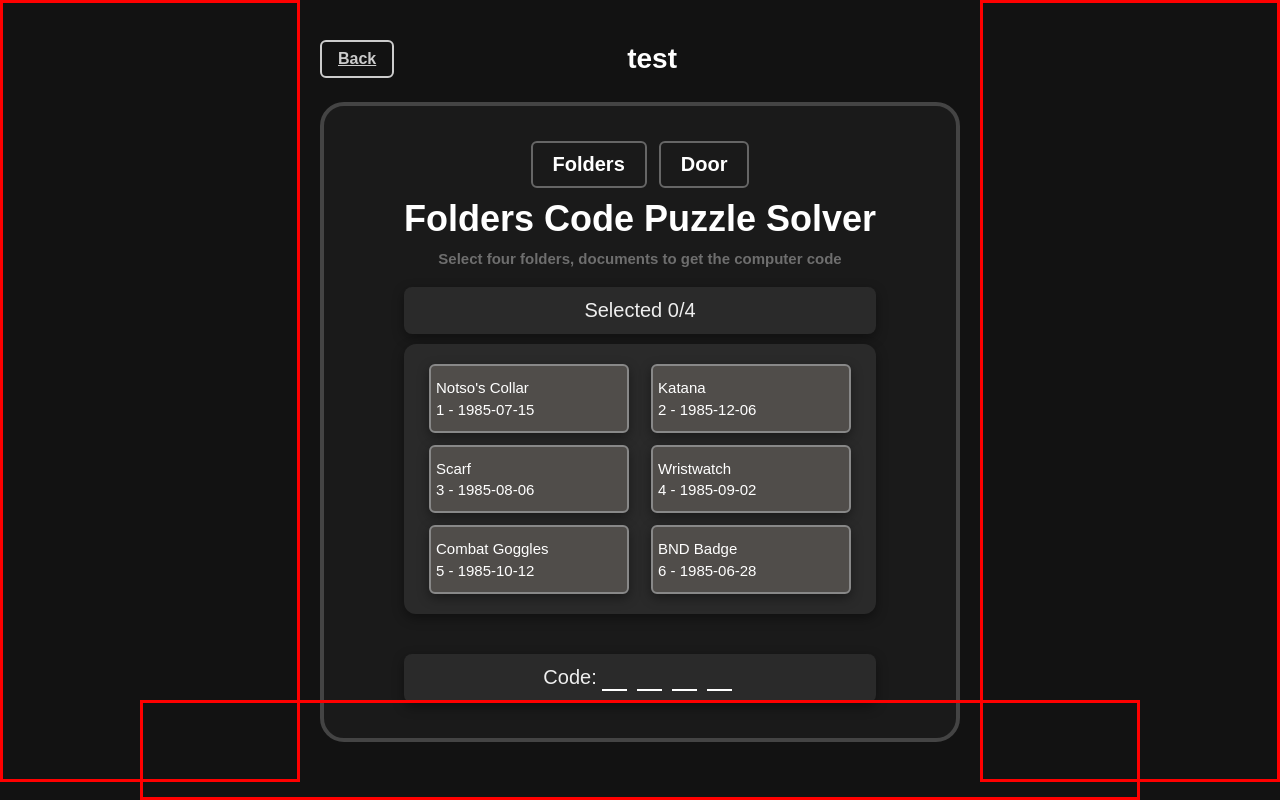
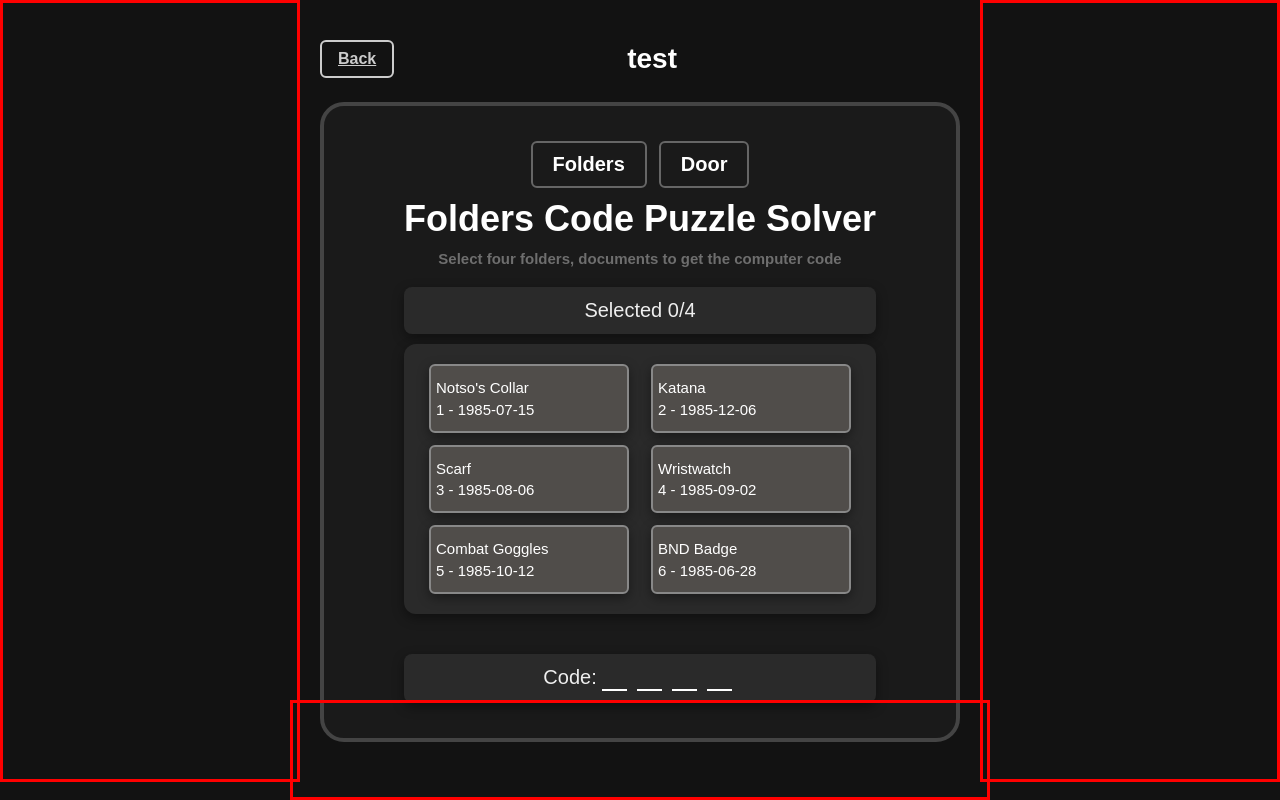
Before and after one commit to pochua117/CODSideKick, a Next.js app: page /maps/test in a window 1280 px wide. Built offline with nearby package versions, Linux system fonts and the light colour scheme.

Commit message:
Ad size test

```diff
--- a/src/styles/globals.css
+++ b/src/styles/globals.css
@@ -122,7 +122,7 @@ body {
 
 .ad-banner-down {
   position: fixed;
-  width: 1000px;
+  width: 700px;
   height: 100px;
   bottom: 0;
   left: 50%;
```
